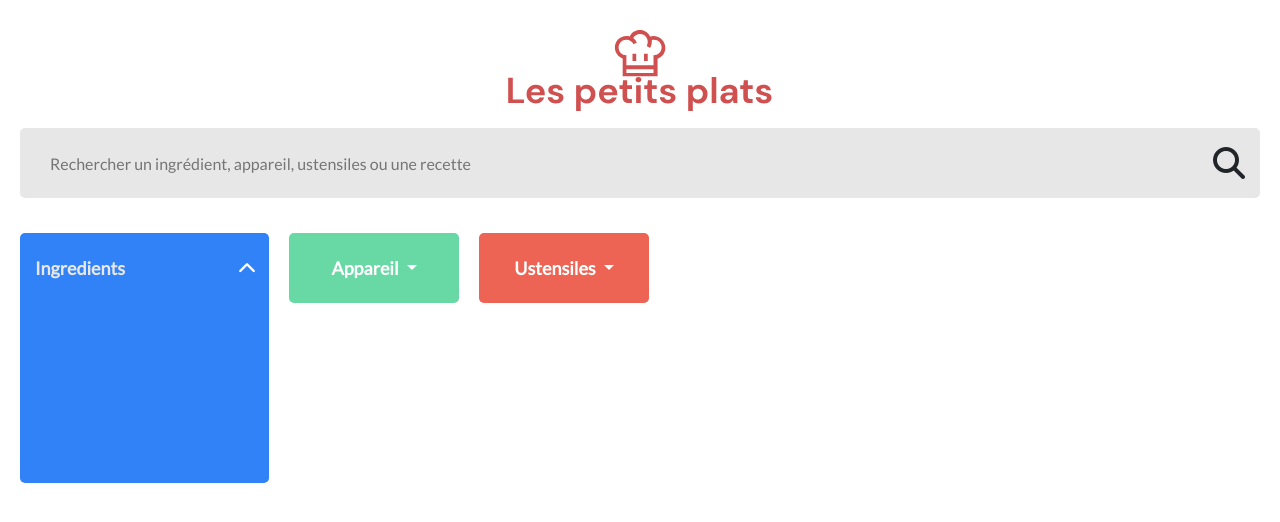
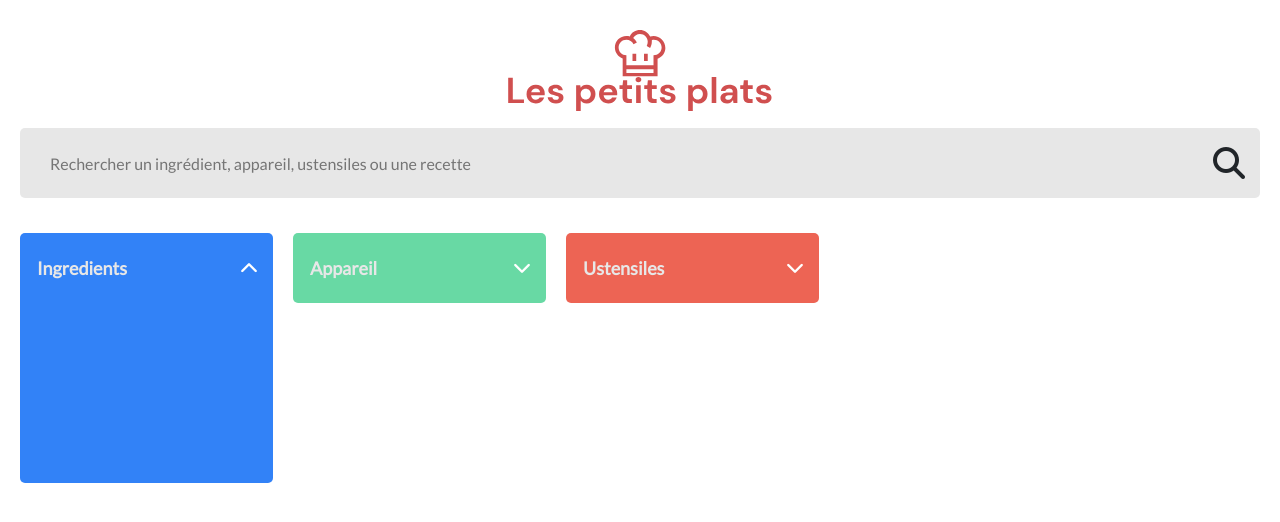
Before and after one commit to marinasatsyk/MarinaDARDE_7_18032021, a website with bundled scripts: page index.html in a window 1280 px wide. Both pictures are taken after a click on the icon 247 px from the left and 268 px from the top of the page. Built offline with nearby package versions, Linux system fonts and the light colour scheme.

Commit message:
functionality show tag in the box

```diff
--- a/SASS/main.scss
+++ b/SASS/main.scss
@@ -49,6 +49,7 @@ div.wrapper {
     padding: 0;
 }
 
+//part of tags search
 .search_tagwrap {
     display: flex;
 }
@@ -57,45 +58,57 @@ div.wrapper {
     margin-right: 20px;
 }
 
-.btn_i,
-.btn_a,
-.btn_u {
+.btn_all {
     border-radius: 5px;
     width: auto;
     min-width: 170px;
     height: auto;
     min-height: 70px;
     font-size: 18px;
-    font-weight: bold;
-    // margin-bottom: 54px;
-    // margin-right: 20px;
+    // font-weight: bold;
+    display: flex;
+    justify-content: space-between;
+    align-items: center;
+    padding: 15px;
+    .fa-chevron-down {
+        cursor: pointer;
+    }
 }
 
 .btn_i {
     background: #3282F7;
     color: white;
-    display: flex;
-    justify-content: space-between;
-    align-items: center;
     p {
         margin: 0;
     }
 }
 
-//
+//for JS toggle
 .show_btn {
     border-bottom-left-radius: 0%;
     border-bottom-right-radius: 0%;
 }
 
 // in dispmay non
+.front_tag {
+    border-bottom-left-radius: 5px;
+    border-bottom-right-radius: 5px;
+    color: white;
+}
+
 div.list_i {
     background: #3282F7;
-    color: white;
-    border-bottom-left-radius: 5px;
-    border-bottom-right-radius: 5px;
 }
 
+div.list_a {
+    background: #68D9A4;
+}
+
+div.list_u {
+    background: #ED6454;
+}
+
+//for JS toggle
 .d_grid {
     display: grid;
     grid-template-rows: repeat(10, auto);
@@ -107,8 +120,7 @@ div.list_i {
     display: none;
 }
 
-input.ingredients {
-    background: #3282F7;
+input.search_tag {
     color: white;
     border: hidden;
     outline: none;
@@ -119,12 +131,43 @@ input.ingredients {
         font-weight: bold;
     }
     &:hover {
-        background: #3282F7;
         color: white;
     }
 }
 
+input.ingredients {
+    background: #3282F7;
+    &:hover {
+        background: #3282F7;
+    }
+}
+
+input.appareil {
+    background: #68D9A4;
+    ;
+    &:hover {
+        background: #68D9A4;
+    }
+}
+
+input.ustensiles {
+    background: #ED6454;
+    &:hover {
+        background: #ED6454;
+    }
+}
+
 //animation===============================
+.animation_arrow {
+    animation: arrow 1s forwards;
+}
+
+@keyframes arrow {
+    100% {
+        transform: rotate(180deg);
+    }
+}
+
 .wrapper_anim {
     animation: height 1s forwards;
 }
@@ -133,19 +176,9 @@ input.ingredients {
     animation: height 1s reverse forwards;
 }
 
-.animation_arrow {
-    animation: arrow 1s forwards;
-}
-
 @keyframes height {
     100% {
         height: 150px;
-    }
-}
-
-@keyframes arrow {
-    100% {
-        transform: rotate(180deg);
     }
 }
 
@@ -154,14 +187,12 @@ input.ingredients {
 div.list_a {
     background: #68D9A4;
     color: white;
-    //@debug: 5px;
 }
 
 .btn_u,
 div.list_u {
     background: #ED6454;
     color: white;
-    //border-radius: 5px;
 }
 
 .tag_active {
@@ -188,6 +219,7 @@ div.list_u {
     }
 }
 
+//part of recipes
 .wrap_recipes {
     gap: 50px;
     margin-left: 0;
--- a/app.js
+++ b/app.js
@@ -289,9 +289,7 @@ function render() {
         	</article>`;
     })
 
-    //<p class="card-text description">${r.description}</p>
-    // <div class="card-text">${r.appliance}</div>
-    //<div class="card-text">${docUst}</div>
+
 
     //event onclick ingredient tag
     let all_I = document.querySelectorAll(".tagI");
@@ -329,37 +327,45 @@ function render() {
 
 
 // function toggle visibility
-let dropdown_arr = document.querySelector("i.fa-chevron-down");
-let list_ingredients = document.querySelector(".list_i");
-let dropdown_btn = document.querySelector(".btn_i");
 
-function visible() {
-    list_ingredients.classList.toggle("d_grid");
-    list_ingredients.classList.toggle("d_none");
-    dropdown_arr.classList.toggle("animation_arrow");
-    dropdown_btn.classList.toggle("show_btn");
+
+let dropdown_arr = document.querySelectorAll("i.fa-chevron-down");
+let list_tags = document.querySelectorAll(".front_tag");
+let dropdown_btn = document.querySelectorAll(".btn_all");
+
+function visible(atr) {
+
+    list_tags.forEach(elem => {
+
+        if (elem.classList.contains(atr)) {
+            elem.classList.toggle("d_grid");
+            elem.classList.toggle("d_none");
+        }
+    })
+
+    dropdown_arr.forEach(elem => {
+        if (elem.classList.contains(atr)) {
+            elem.classList.toggle("animation_arrow");
+        }
+    })
+
+    dropdown_btn.forEach(elem => {
+        if (elem.classList.contains(atr)) {
+            elem.classList.toggle("show_btn");
+        }
+    })
 }
 
-dropdown_arr.onclick = visible;
 
-console.dir(dropdown_btn);
+dropdown_arr.forEach(elem => {
+    elem.addEventListener('click', (e) => {
 
-
-
-// let c = ['avocat pampleumousse', 'pomme', 'banane']
-// let a = "marina"
-// let b = "mousse"
-
-// for (let i = 0; i < c.length; i++) {
-//   console.log(c[i].indexOf(b));
-
-
-
-// }
-
-// let e = c.filter(word => {
-//   if (word.indexOf(b) != -1) {
-//   return true;
-//   }
-// })
-// console.log(e);
+        if (e.currentTarget.classList.contains("i")) {
+            visible("i");
+        } else if (e.currentTarget.classList.contains("a")) {
+            visible("a");
+        } else if (e.currentTarget.classList.contains("u")) {
+            visible("u");
+        }
+    })
+});
--- a/index.html
+++ b/index.html
@@ -44,37 +44,58 @@
 
                 <div class="search_tagwrap">
                     <div class="dropdown contener_i contener_tags ">
-                        <div class="btn btn_i">
-                            <input type="text" class="search ingredients" placeholder="Ingredients">
-                            <i class="fas fa-chevron-down"></i>
+                        <div class="btn_all btn_i i">
+                            <input type="text" class="search ingredients search_tag" placeholder="Ingredients">
+                            <i class="fas fa-chevron-down i"></i>
                         </div>
-                        <div class="front_tag list_tag_i">
-                            <!-- <input type="text" class="search ingredients" placeholder="Rechercher un ingrédient"> -->
-                            <div class="list_i d_none"></div>
+                        <div class=" list_tag_i i">
+
+                            <div class="front_tag list_i d_none i"></div>
                         </div>
                     </div>
 
 
+                    <div class="dropdown contener_a contener_tags ">
+                        <div class="btn_all btn_a a">
+                            <input type="text" class="search appareil search_tag" placeholder="Appareil">
+                            <i class="fas fa-chevron-down a"></i>
+                        </div>
+                        <div class=" list_tag_a a">
 
-                    <div class="dropdown contener_a contener_tags ">
+                            <div class="front_tag list_a d_none a"></div>
+                        </div>
+                    </div>
+
+                    <!-- <div class="dropdown contener_a contener_tags ">
                         <button class="btn btn_a dropdown-toggle" type="button" id="dropdownMenuButton" data-toggle="dropdown" aria-expanded="false">
                             Appareil
                         </button>
                         <div class="dropdown-menu front_tag list_a list_tag" aria-labelledby="dropdownMenuButton">
                             <input type="text" class="dropdown-item search appareil" placeholder="appareil">
                         </div>
+                    </div> -->
+
+
+                    <div class="dropdown contener_u contener_tags ">
+                        <div class="btn_all btn_u u">
+                            <input type="text" class="search ustensiles search_tag" placeholder="Ustensiles">
+                            <i class="fas fa-chevron-down u"></i>
+                        </div>
+                        <div class="list_tag_u u">
+
+                            <div class="front_tag list_u d_none u"></div>
+                        </div>
                     </div>
 
 
-
-                    <div class="dropdown contener_u contener_tags ">
+                    <!-- <div class="dropdown contener_u contener_tags ">
                         <button class="btn btn_u dropdown-toggle" type="button" id="dropdownMenuButton" data-toggle="dropdown" aria-expanded="false">
                             Ustensiles
                         </button>
                         <div class="dropdown-menu front_tag list_u list_tag" aria-labelledby="dropdownMenuButton">
                             <input type="text" class="dropdown-item search ustensiles" placeholder="ustensiles">
                         </div>
-                    </div>
+                    </div> -->
 
                 </div>
 
```
Also changed, not shown: style.css, 1 other file.
